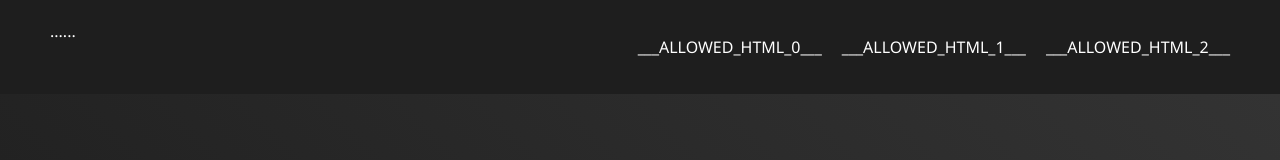
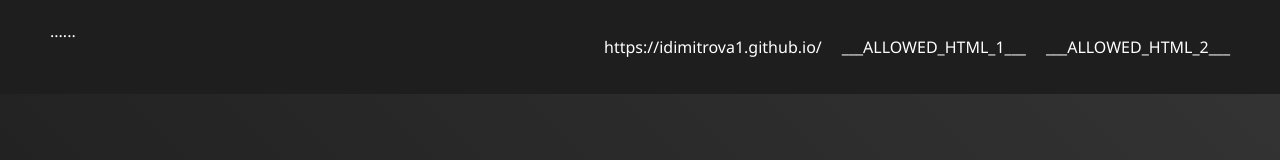
Before and after one commit to iDimitrova1/iDimitrova1.github.io, a plain HTML site: page index.html in a window 1280 px wide. Shown: the top 160 px of the page. Drawn offline with Linux system fonts and the light colour scheme.

Commit message:
Update index.html

```diff
--- a/index.html
+++ b/index.html
@@ -9,7 +9,7 @@
     <nav>
         <div class="logo">......</div>
         <ul>
-            <li>___ALLOWED_HTML_0___</li>
+            <li>https://idimitrova1.github.io/</li>
             <li>___ALLOWED_HTML_1___</li>
             <li>___ALLOWED_HTML_2___</li>
         </ul>
```
